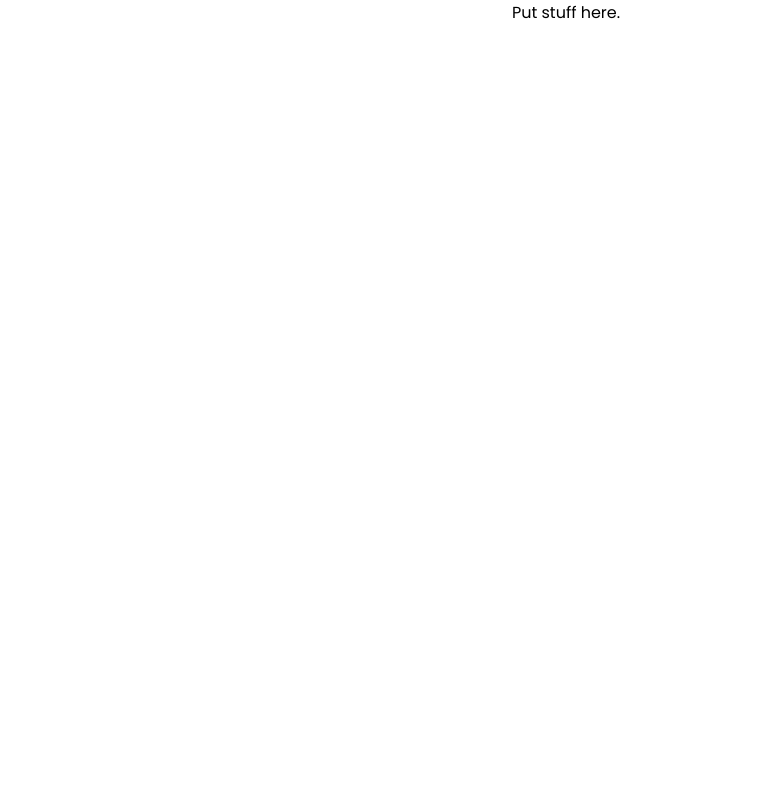
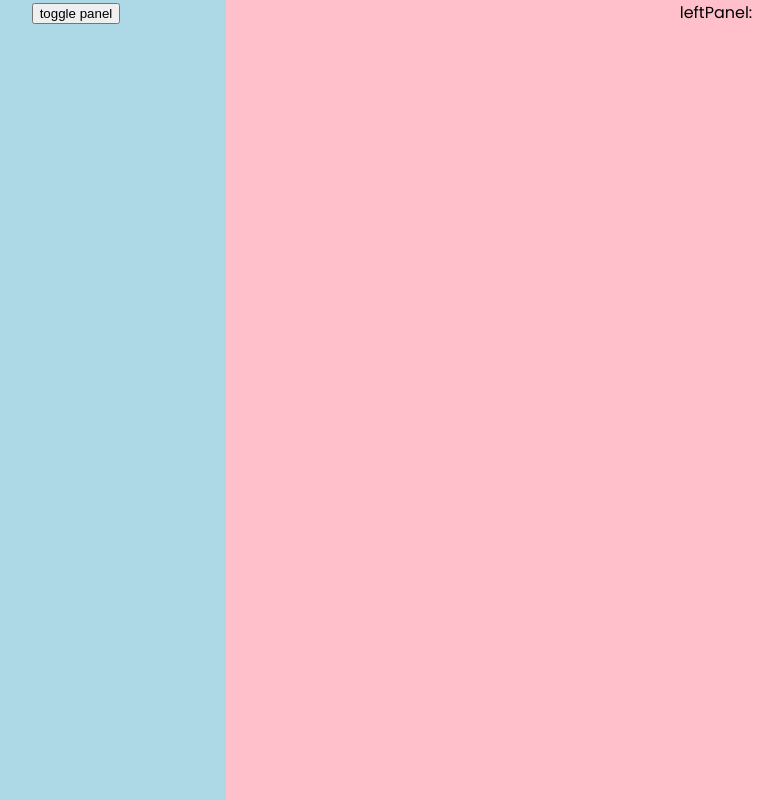
Before and after one commit to jacob-ruiz/docs-transitions, a React (Create React App) app: page / in a window 1280 px wide. Shown: the whole page, without its empty margins (74-857 px from the left). Built offline with nearby package versions, Linux system fonts and the light colour scheme.

Commit message:
basic transition

```diff
--- a/src/App.js
+++ b/src/App.js
@@ -1,6 +1,70 @@
-import React from "react";
-import "./styles.css";
+import React, { useState } from 'react';
+import './styles.css';
+
+const leftPanelWidths = {
+  open: 300,
+  closed: 84,
+};
+
+const DURATION = '200ms';
+const CURVE = 'ease-in-out';
+
+function negative(number) {
+  return number * -1;
+}
+
+function Layout() {
+  const [leftPanel, setLeftPanel] = useState(true);
+  const toggleLeftPanel = () => setLeftPanel(!leftPanel);
+
+  const [rightPanel, setRightPanel] = useState(false);
+  const toggleRightPanel = () => setRightPanel(!rightPanel);
+
+  return (
+    <div className="page">
+      <LeftColumn isOpen={leftPanel} onToggle={toggleLeftPanel} />
+      <CenterColumn leftPanel={leftPanel} />
+    </div>
+  );
+}
+
+function CenterColumn({ leftPanel }) {
+  return (
+    <div
+      className="centerColumn"
+      style={{
+        marginLeft: leftPanel ? leftPanelWidths.open : leftPanelWidths.closed,
+        transition: `margin ${DURATION} ${CURVE}`,
+      }}
+    >
+      leftPanel: {leftPanel}
+    </div>
+  );
+}
+
+function LeftColumn({ isOpen, onToggle }) {
+  return (
+    <div
+      className="leftColumn"
+      style={{
+        width: isOpen ? leftPanelWidths.open : leftPanelWidths.closed,
+        transition: `width ${DURATION} ${CURVE}`,
+      }}
+    >
+      <button onClick={onToggle}>toggle panel</button>
+      <div>{isOpen}</div>
+    </div>
+  );
+}
+
+function RightColumn() {
+  return <div className="rightColumn">right column</div>;
+}
 
 export default function App() {
-  return <div className="App">Put stuff here.</div>;
+  return (
+    <div className="App">
+      <Layout />
+    </div>
+  );
 }
--- a/src/styles.css
+++ b/src/styles.css
@@ -1,10 +1,42 @@
-@import url("https://fonts.googleapis.com/css2?family=Poppins:ital,wght@0,100;0,200;0,300;0,400;0,500;0,600;0,700;1,100;1,200;1,300;1,400;1,500;1,600;1,700&display=swap");
+@import url('https://fonts.googleapis.com/css2?family=Poppins:ital,wght@0,100;0,200;0,300;0,400;0,500;0,600;0,700;1,100;1,200;1,300;1,400;1,500;1,600;1,700&display=swap');
+
+html {
+  box-sizing: border-box;
+}
+*,
+*:before,
+*:after {
+  box-sizing: inherit;
+}
 
 body {
   margin: 0;
 }
 
 .App {
-  font-family: "Poppins", sans-serif;
+  font-family: 'Poppins', sans-serif;
   text-align: center;
 }
+
+.centerColumn {
+  height: 100vh;
+  background-color: pink;
+}
+
+.leftColumn {
+  position: absolute;
+  top: 0;
+  bottom: 0;
+  left: 0;
+  width: 300px;
+  background-color: lightblue;
+}
+
+.rightColumn {
+  position: absolute;
+  top: 0;
+  bottom: 0;
+  right: 0;
+  width: 300px;
+  background-color: lightslategray;
+}
```
